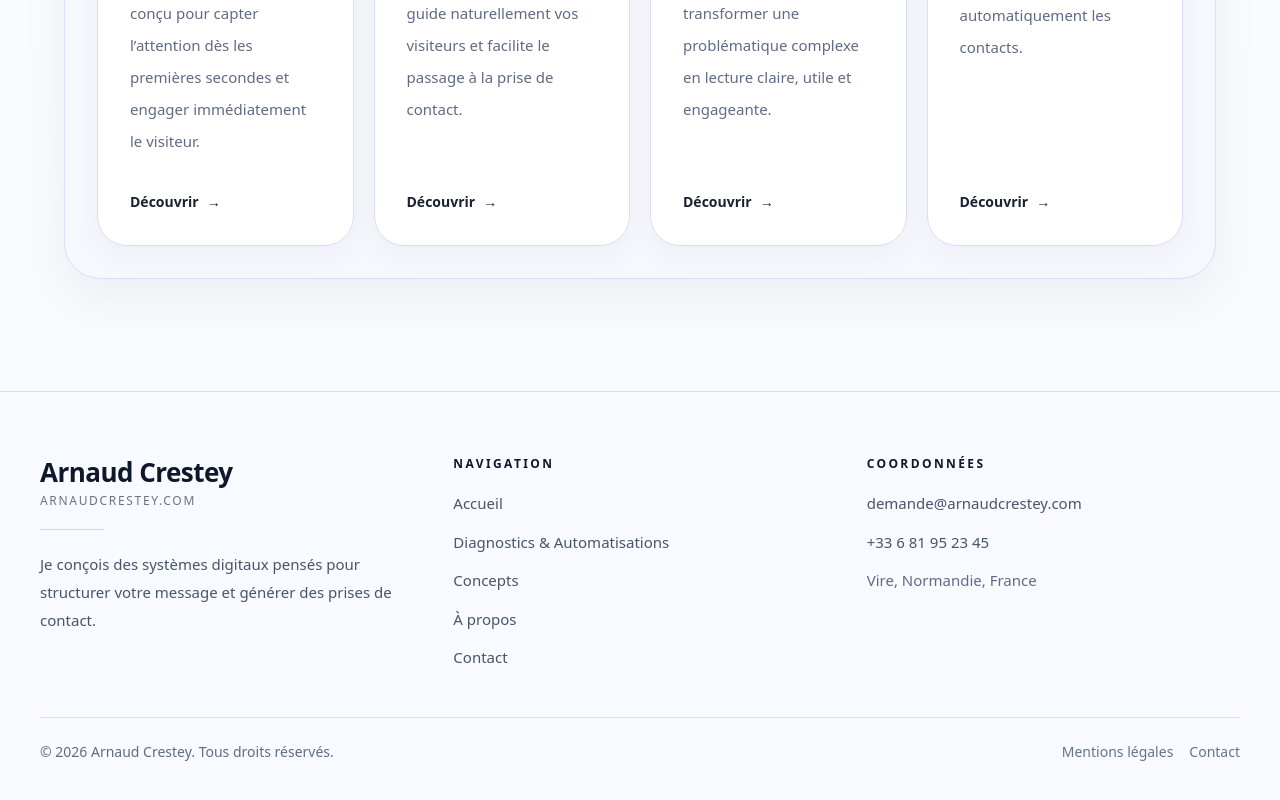
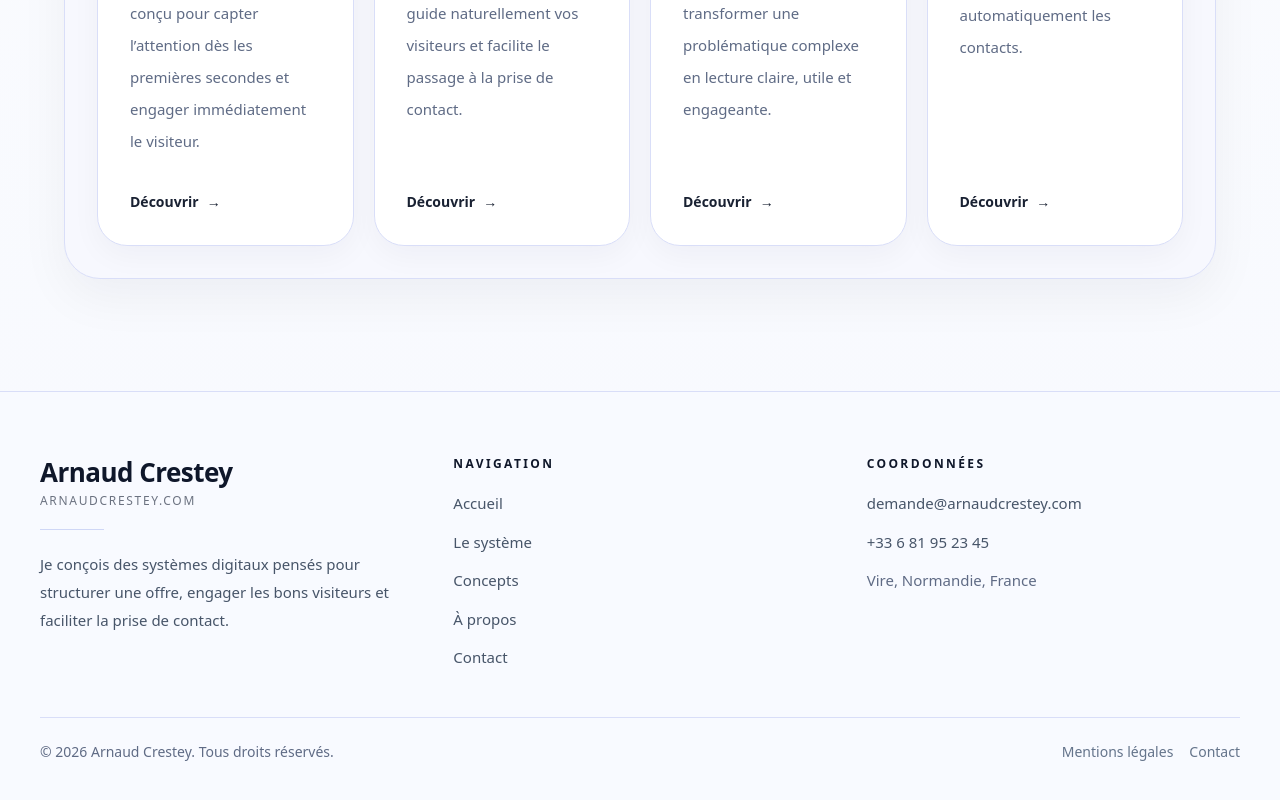
Before and after one commit to arnaudcrestey/portail-site-vitrine, a Next.js app: page / in a window 1280 px wide. Shown: the part 2409-3209 px from the top of the page. Built offline with nearby package versions, Linux system fonts and the light colour scheme.

Commit message:
Update footer.tsx

```diff
--- a/components/footer.tsx
+++ b/components/footer.tsx
@@ -5,14 +5,13 @@ export function Footer() {
     <footer className="mt-20 border-t border-[#d9def8] bg-[#f8faff]">
       <div className="mx-auto max-w-7xl px-5 py-10 sm:px-6 sm:py-12 lg:px-10 lg:py-16">
         <div className="grid gap-10 sm:gap-12 md:grid-cols-3 md:gap-10">
-          {/* Bloc identité */}
           <div className="max-w-md">
             <Link href="/" className="inline-block">
               <div className="flex flex-col leading-tight">
                 <span className="text-[22px] font-semibold tracking-[-0.02em] text-[#0f172a] sm:text-[24px] lg:text-[26px]">
                   Arnaud Crestey
                 </span>
-                <span className="mt-1 text-[11px] tracking-[0.14em] text-[#6b7280] uppercase sm:text-xs">
+                <span className="mt-1 text-[11px] uppercase tracking-[0.14em] text-[#6b7280] sm:text-xs">
                   arnaudcrestey.com
                 </span>
               </div>
@@ -21,11 +20,11 @@ export function Footer() {
             <div className="mt-4 h-px w-14 bg-[#cfd7f6] sm:mt-5 sm:w-16" />
 
             <p className="mt-4 max-w-sm text-[14px] leading-6 text-[#475569] sm:mt-5 sm:text-[15px] sm:leading-7">
-              Je conçois des systèmes digitaux pensés pour structurer votre message et générer des prises de contact.
+              Je conçois des systèmes digitaux pensés pour structurer une offre,
+              engager les bons visiteurs et faciliter la prise de contact.
             </p>
           </div>
 
-          {/* Navigation */}
           <div>
             <h3 className="text-[11px] font-semibold uppercase tracking-[0.2em] text-[#0f172a] sm:text-xs">
               Navigation
@@ -39,10 +38,10 @@ export function Footer() {
                 Accueil
               </Link>
               <Link
-                href="/diagnostics-automatisations"
+                href="/systeme"
                 className="text-[14px] text-[#475569] transition hover:text-[#1d4ed8] sm:text-[15px]"
               >
-                Diagnostics & Automatisations
+                Le système
               </Link>
               <Link
                 href="/concepts"
@@ -65,7 +64,6 @@ export function Footer() {
             </nav>
           </div>
 
-          {/* Coordonnées */}
           <div>
             <h3 className="text-[11px] font-semibold uppercase tracking-[0.2em] text-[#0f172a] sm:text-xs">
               Coordonnées
@@ -91,7 +89,6 @@ export function Footer() {
           </div>
         </div>
 
-        {/* Bas de footer */}
         <div className="mt-10 border-t border-[#d9def8] pt-5 sm:mt-12 sm:pt-6">
           <div className="flex flex-col gap-3 text-[13px] text-[#64748b] sm:text-sm md:flex-row md:items-center md:justify-between">
             <p>© 2026 Arnaud Crestey. Tous droits réservés.</p>
```
